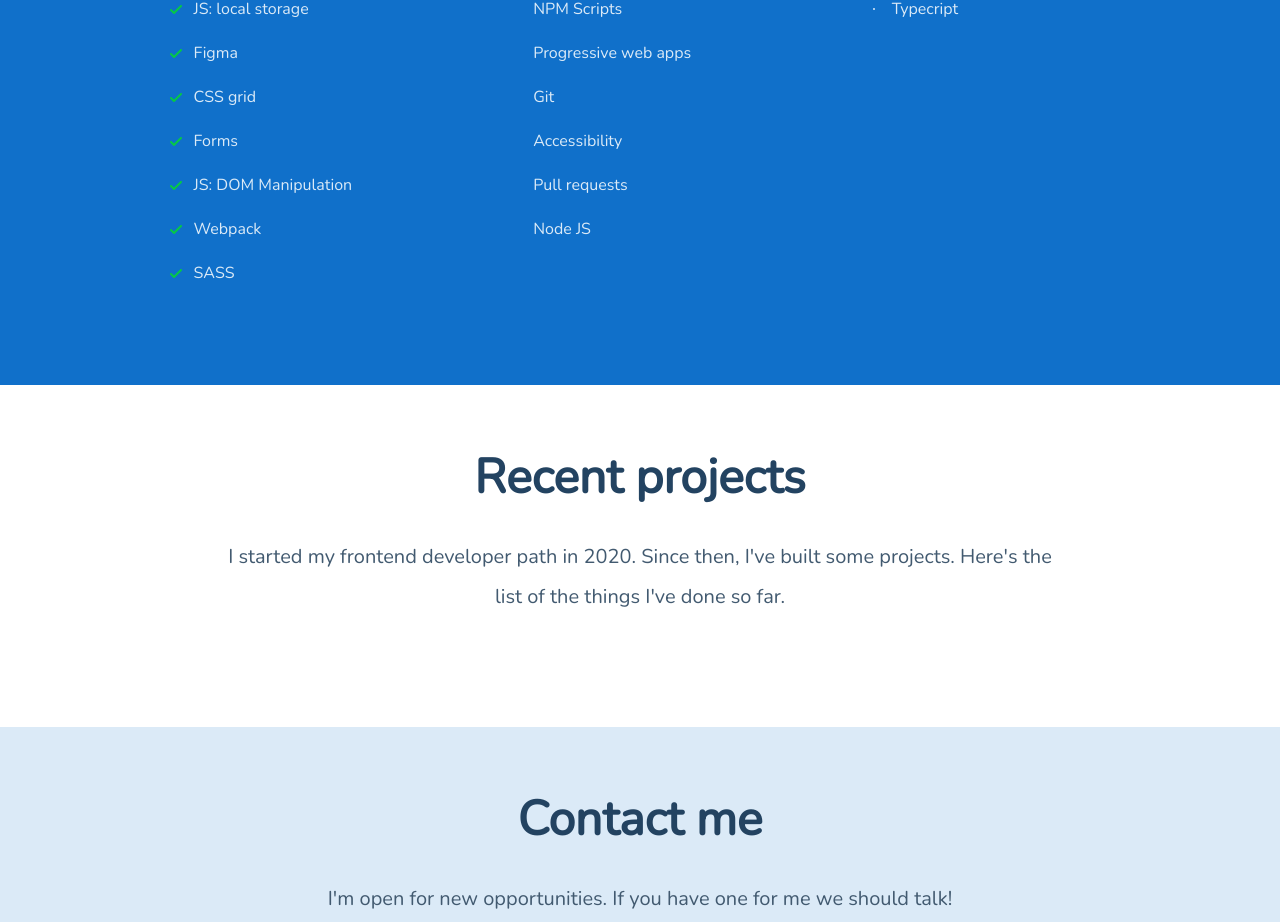
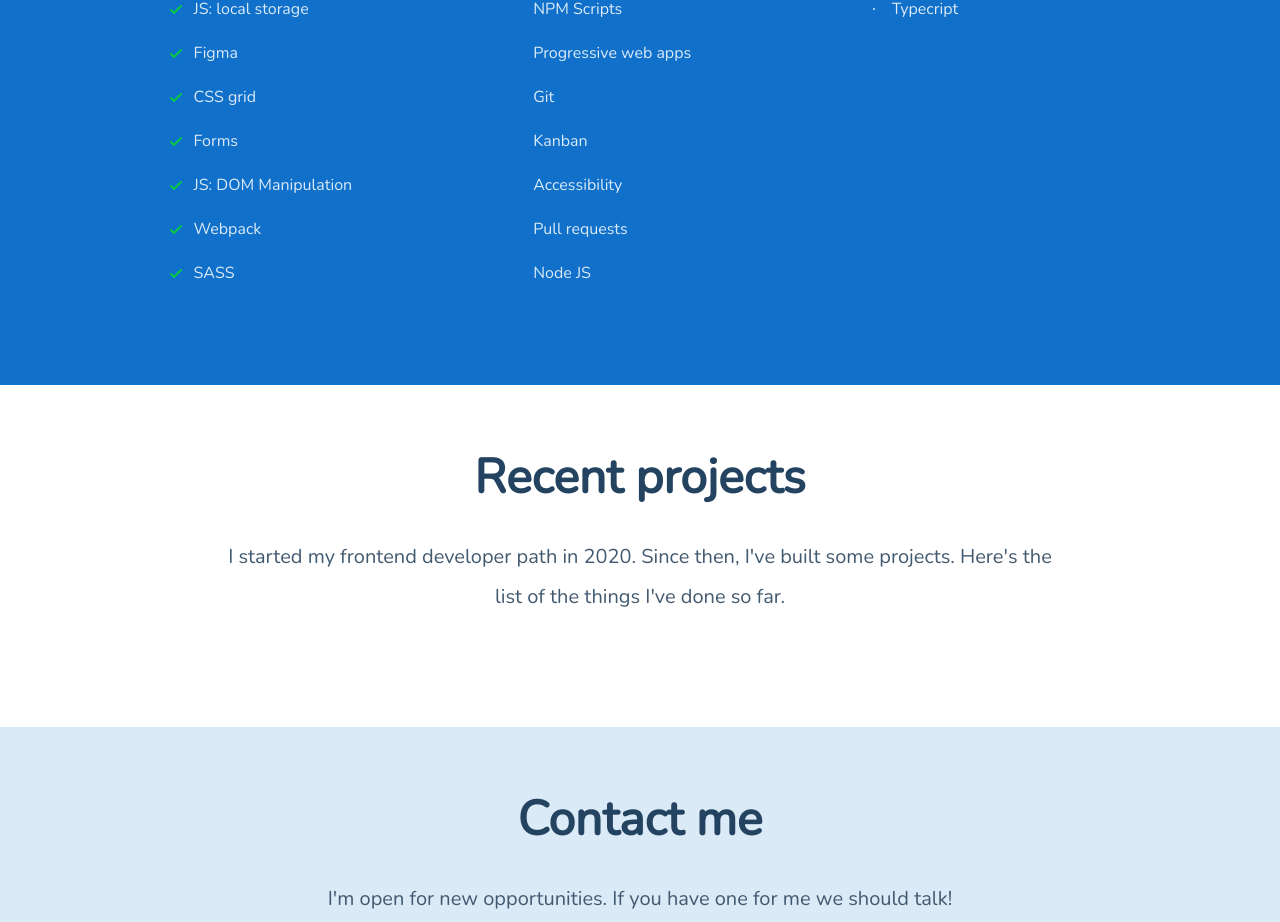
Before and after one commit to Mateusz-Meler/Mateusz-Meler.github.io, a website built with webpack: page src/pages/index.html in a window 1280 px wide. Shown: the part 1315-2237 px from the top of the page. Built offline with nearby package versions, Linux system fonts and the light colour scheme; no server answers.

Commit message:
content update

```diff
--- a/src/pages/index.html
+++ b/src/pages/index.html
@@ -85,6 +85,7 @@
               <li class="skills-article__list--other">NPM Scripts</li>
               <li class="skills-article__list--other">Progressive web apps</li>
               <li class="skills-article__list--other">Git</li>
+              <li class="skills-article__list--other">Kanban</li>
               <li class="skills-article__list--other">Accessibility</li>
               <li class="skills-article__list--other">Pull requests</li>
               <li class="skills-article__list--other">Node JS</li>
```
